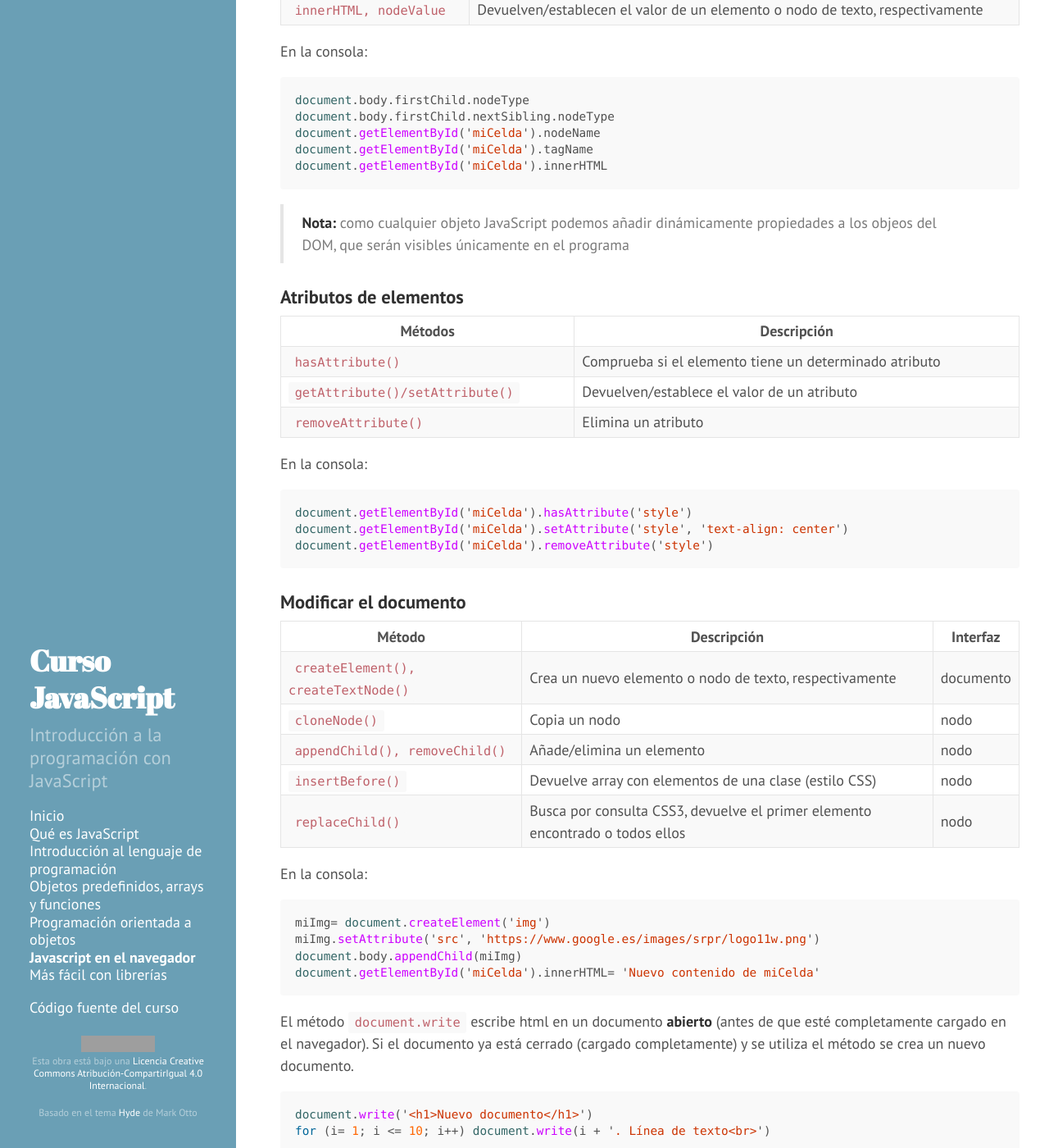
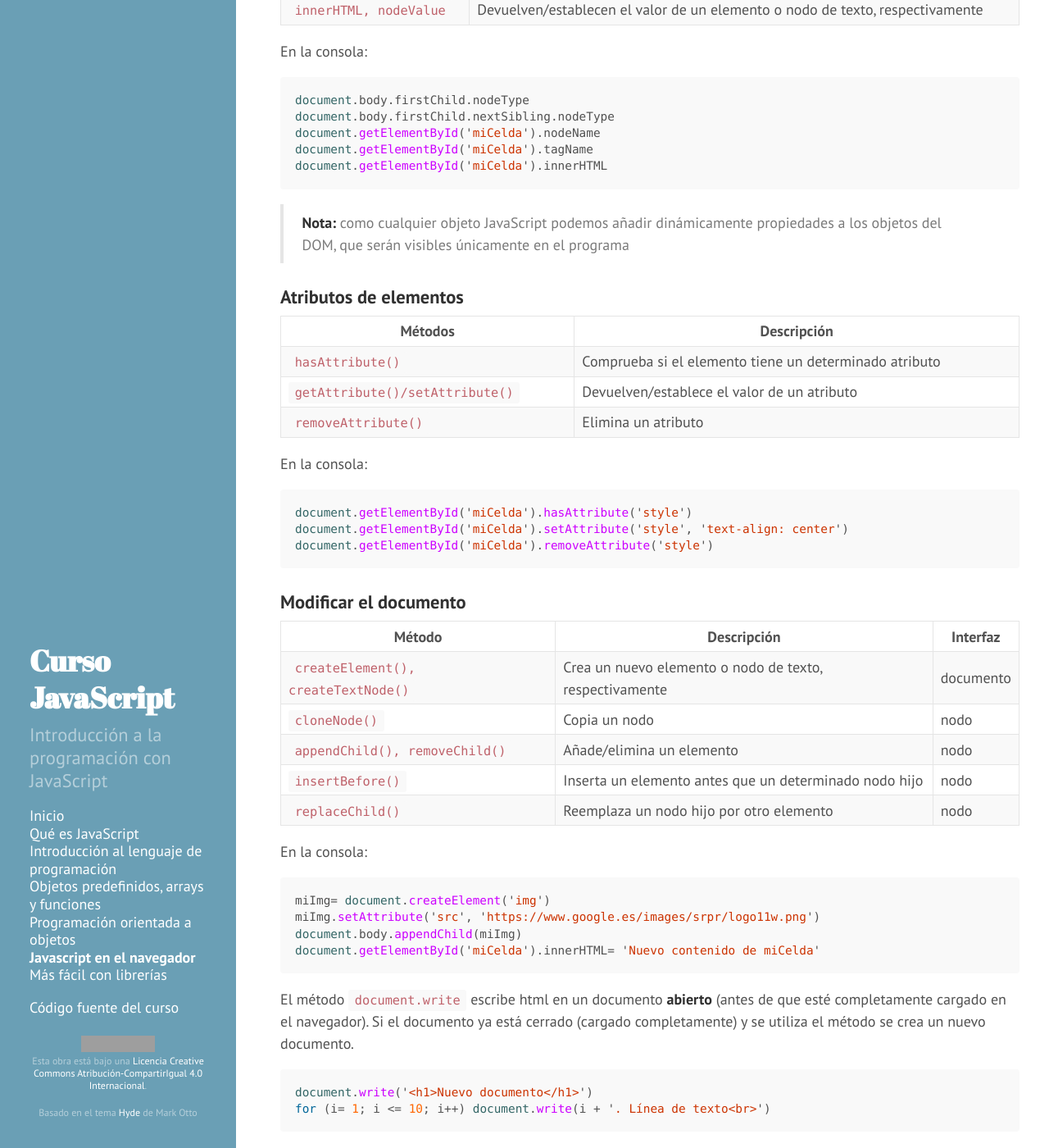
Before and after one commit to xguaita/curso-javascript, a Jekyll site: the page built from modulo4/index.md, in a window 1280 px wide and 1400 px high, scrolled down 7277 px. Shown: the whole window at 82% size. Built offline with Jekyll 4.4.1, drawn with Linux system fonts in a browser that asks for light colours; Markdown is read by kramdown in place of the engine named in the settings; some of the changed text lies outside the part shown; grey boxes are pictures that could not be loaded.

Commit message:
Correcciones

````diff
--- a/modulo4/index.md
+++ b/modulo4/index.md
@@ -225,7 +225,7 @@ document.getElementById('miCelda').tagName
 document.getElementById('miCelda').innerHTML
 ```
 
-  > **Nota:** como cualquier objeto JavaScript podemos añadir dinámicamente propiedades a los objeos del DOM, que serán visibles únicamente en el programa
+  > **Nota:** como cualquier objeto JavaScript podemos añadir dinámicamente propiedades a los objetos del DOM, que serán visibles únicamente en el programa
 
 ### Atributos de elementos
 
@@ -250,8 +250,8 @@ document.getElementById('miCelda').removeAttribute('style')
 | `createElement(), createTextNode()`| Crea un nuevo elemento o nodo de texto, respectivamente | documento |
 | `cloneNode()`| Copia un nodo | nodo |
 | `appendChild(), removeChild()`| Añade/elimina un elemento | nodo |
-| `insertBefore()`| Devuelve array con elementos de una clase (estilo CSS) | nodo |
-| `replaceChild()`| Busca por consulta CSS3, devuelve el primer elemento encontrado o todos ellos | nodo |
+| `insertBefore()`| Inserta un elemento antes que un determinado nodo hijo | nodo |
+| `replaceChild()`| Reemplaza un nodo hijo por otro elemento | nodo |
 
 En la consola:
 
@@ -278,7 +278,7 @@ Podemos dividir los eventos en dos grandes grupos:
 
 + Eventos de plataforma:
   + Eventos de los objetos del DOM: `click`, `select`, `load`, `mousedown`, `keypress`, `focus`...
-  + Eventos de HTML5: `loadstart`, `progress` (XMLHttpRequest), `success` (GeoLocation), `play, `volumechange` (video, audio)...
+  + Eventos de HTML5: `loadstart`, `progress` (XMLHttpRequest), `success` (GeoLocation), `play`, `volumechange` (video, audio)...
   + Pantallas táctiles y dispositivos móviles: `gesturestart`, `touchstart`, `touchend`...
 + Eventos de objetos de usurio. Por ejemplo, librería de _web mapping_: `zoomend`, `movestart`, `layeradd`, `baselayerchange`...
 
````
Also changed, not shown: other parts of modulo4/index.md (+5 -1 lines), modulo5/index.md (+1 -1 lines).
